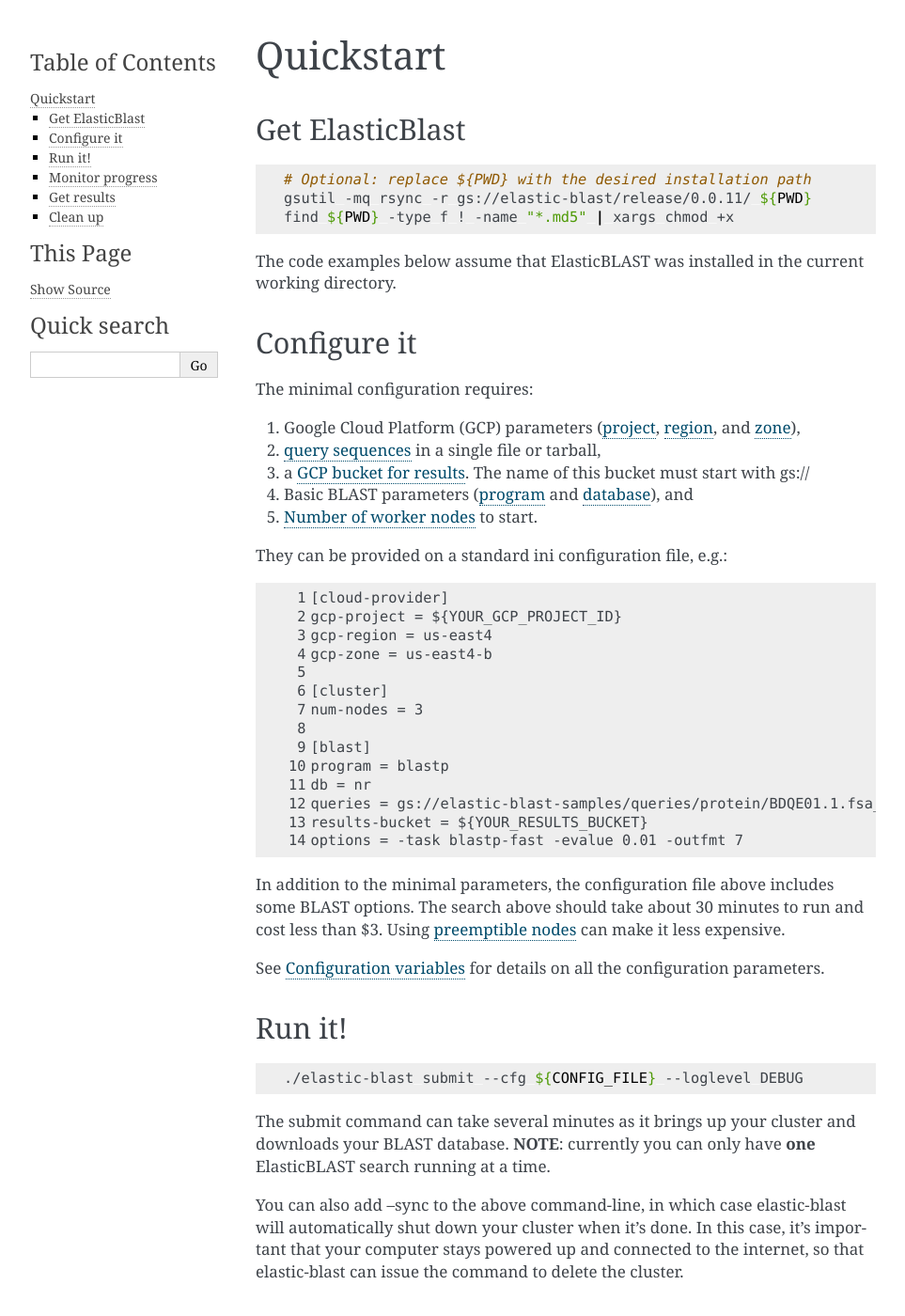
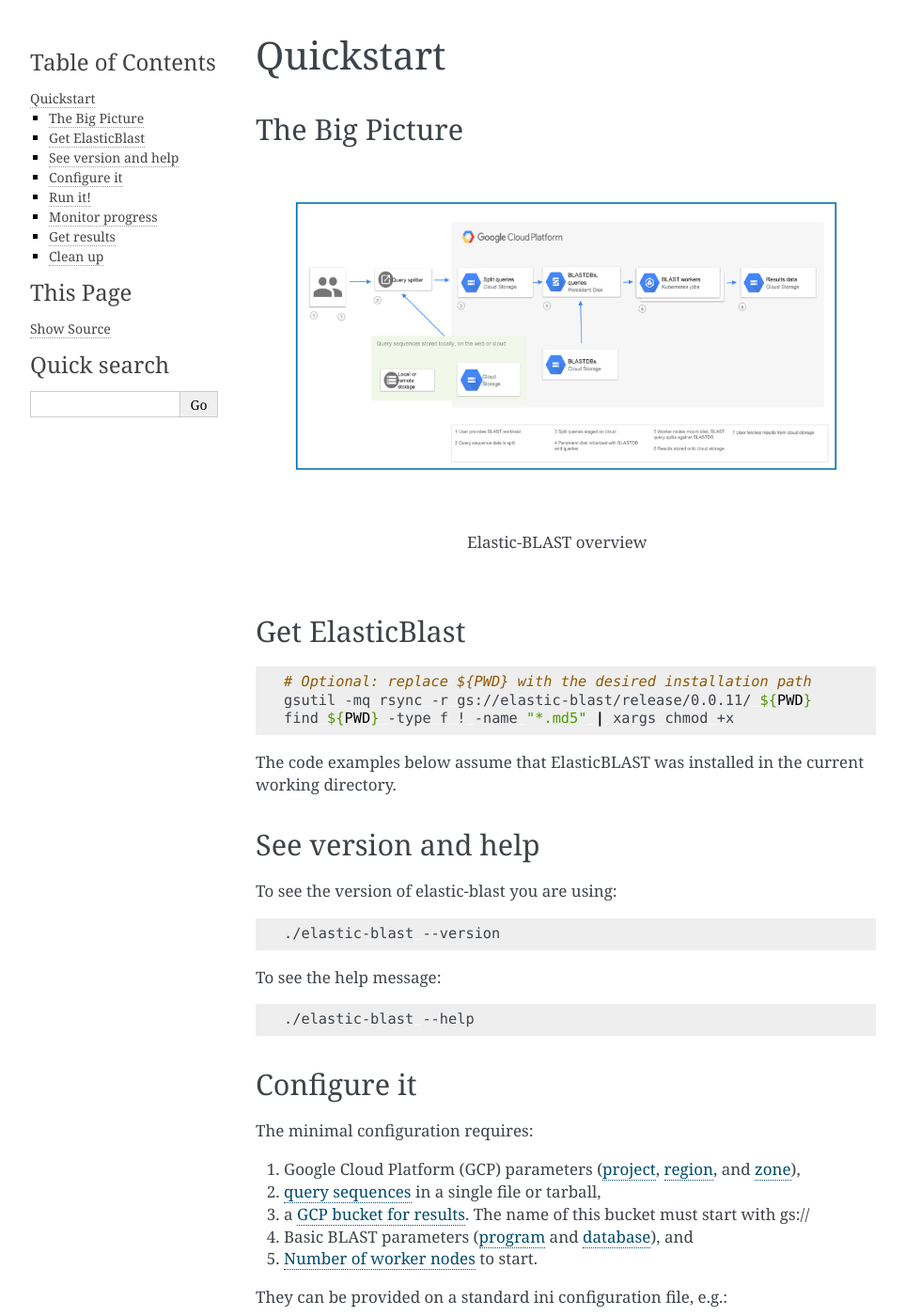
Before and after one commit to ncbi/elastic-blast-docs, a Sphinx documentation site: the page built from docs/source/quickstart.rst, in a window 1280 px wide and 1400 px high. Shown: the whole window at 94% size, without its empty margins (148-1111 px from the left). Built offline with Sphinx 7.4.7, drawn with Linux system fonts in a browser that asks for light colours.

Commit message:
Add figure as well as version and help info

```diff
--- a/docs/source/quickstart.rst
+++ b/docs/source/quickstart.rst
@@ -2,6 +2,16 @@
 
 Quickstart
 ==========
+
+The Big Picture
+---------------
+
+.. figure:: elboverview.png
+   :alt: Elastic-BLAST overview
+   :class: with-border
+
+   Elastic-BLAST overview
+
 
 Get ElasticBlast
 ----------------
@@ -14,6 +24,22 @@
 
 
 The code examples below assume that ElasticBLAST was installed in the current working directory.
+
+
+See version and help
+--------------------
+
+To see the version of elastic-blast you are using:
+
+.. code-block:: shell
+
+   ./elastic-blast --version
+
+To see the help message:
+
+.. code-block:: shell
+
+   ./elastic-blast --help
 
 
 Configure it
```
Also changed, not shown: docs/source/elboverview.png (added).
